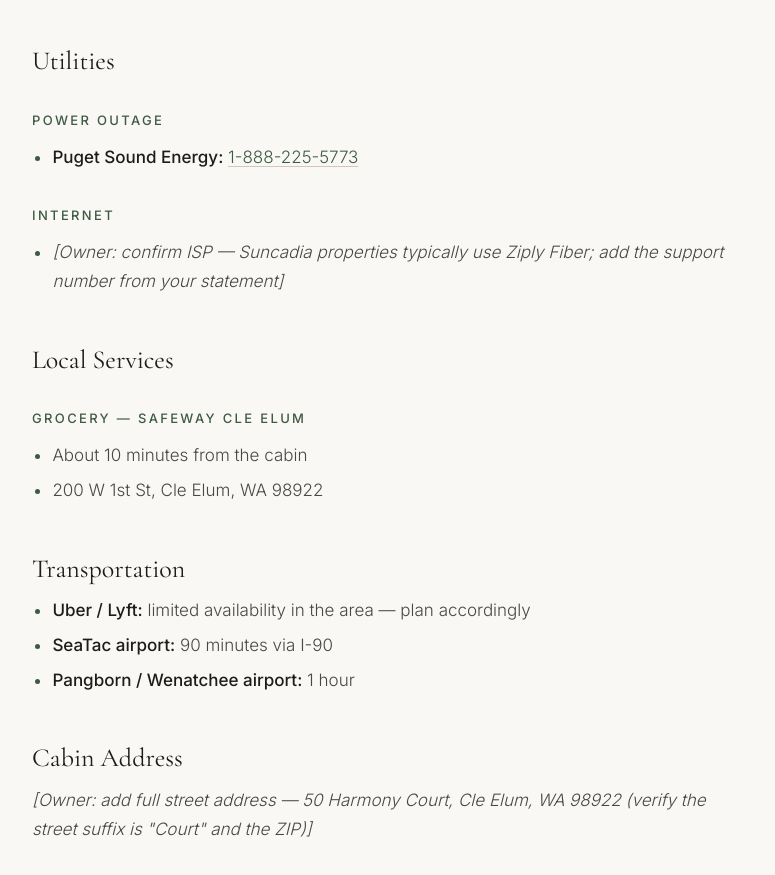
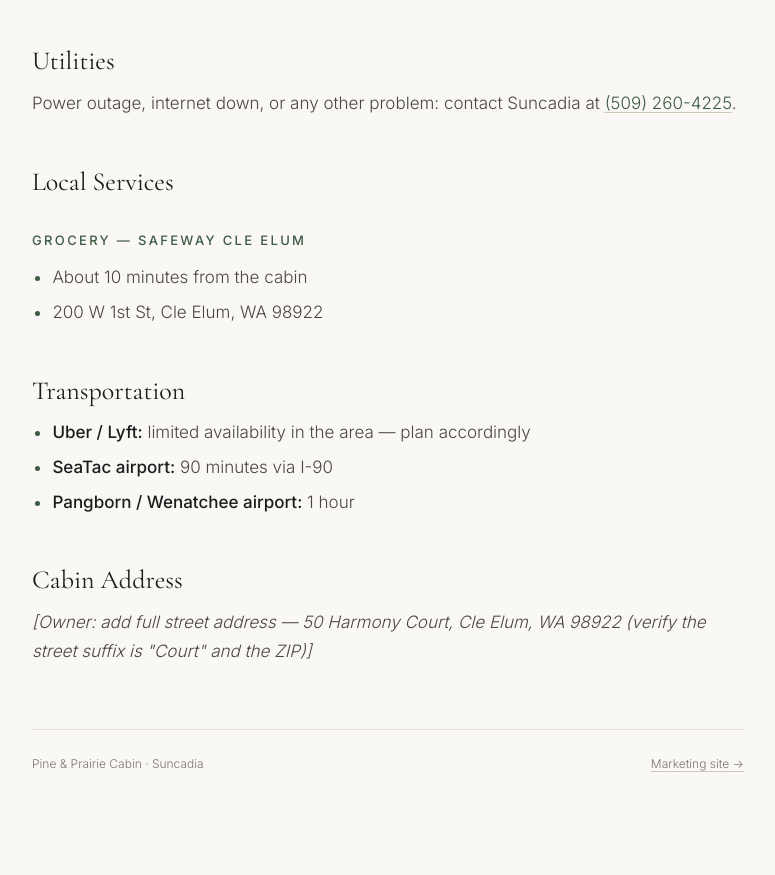
Before and after one commit to crutkas/PineAndPrairieCabin, an Astro site: page /guest/contacts in a window 1280 px wide. Shown: the part 873-1748 px from the top of the page, without its empty margins (252-1027 px from the left). Built offline with nearby package versions, Linux system fonts and the light colour scheme; Astro itself is replaced by a stand-in of ours.

Commit message:
Guest contacts: route utility problems to Suncadia
Co-authored-by: Copilot App <223556219+Copilot@users.noreply.github.com>

```diff
--- a/src/pages/guest/contacts.astro
+++ b/src/pages/guest/contacts.astro
@@ -28,16 +28,7 @@ import Guest from '../../layouts/Guest.astro';
   </ul>
 
   <h2>Utilities</h2>
-
-  <h3>Power Outage</h3>
-  <ul>
-    <li><strong>Puget Sound Energy:</strong> <a href="tel:+18882255773">1-888-225-5773</a></li>
-  </ul>
-
-  <h3>Internet</h3>
-  <ul>
-    <li><em>[Owner: confirm ISP — Suncadia properties typically use Ziply Fiber; add the support number from your statement]</em></li>
-  </ul>
+  <p>Power outage, internet down, or any other problem: contact Suncadia at <a href="tel:+15092604225">(509) 260-4225</a>.</p>
 
   <h2>Local Services</h2>
 
```
